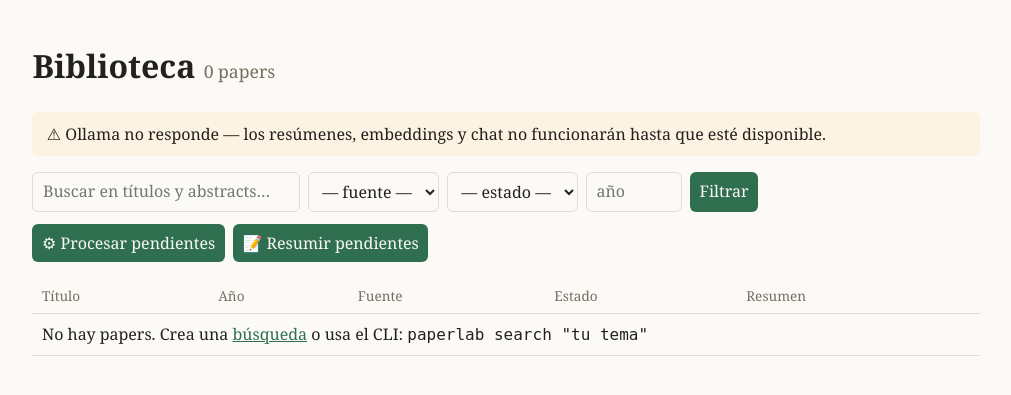
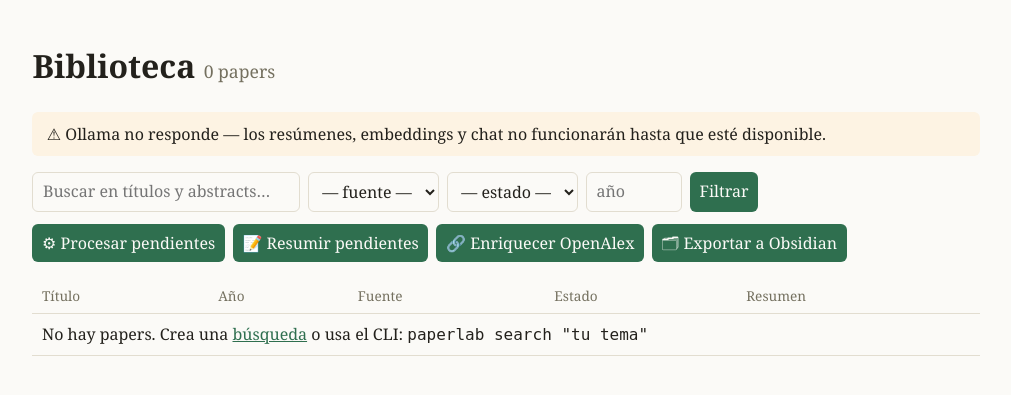
Before and after one commit to sriosGit/paperlab, a FastAPI app: page / in a window 1280 px wide. Shown: the part 51-446 px from the top of the page, without its empty margins (134-1145 px from the left). Run offline with FastAPI, Linux system fonts and the light colour scheme; data comes from the database, SQL or seed files in the repository; data that the repository does not hold is empty.

Commit message:
web: botones para enriquecer OpenAlex y exportar a Obsidian
Dos trabajos en background nuevos en la Biblioteca, sobre la misma
infraestructura de jobs: POST /jobs/enrich (rellena openalex_id y citas
por DOI/arXiv) y POST /jobs/export-obsidian (export al vault, con log de
huérfanas). El botón de export se deshabilita si OBSIDIAN_VAULT_PATH no
está configurado.

Co-Authored-By: Claude Fable 5 <noreply@anthropic.com>

```diff
--- a/src/paperlab/web/app.py
+++ b/src/paperlab/web/app.py
@@ -12,7 +12,7 @@ from fastapi.responses import HTMLResponse, RedirectResponse
 from fastapi.staticfiles import StaticFiles
 from fastapi.templating import Jinja2Templates
 
-from .. import analyze, db, llm, synthesize
+from .. import analyze, config, db, llm, synthesize
 from .. import pdf as pdf_mod
 from ..ingest import run_search
 
@@ -78,6 +78,56 @@ def _summarize_all():
             _log(f"[{i}/{len(ids)}] paper {pid}: {e}")
 
 
+def _enrich_openalex():
+    from ..ingest import openalex
+    from ..ingest.base import store_papers
+
+    conn = db.get_conn()
+    pendientes = conn.execute(
+        """SELECT id, doi, arxiv_id FROM papers
+           WHERE openalex_id IS NULL AND (doi IS NOT NULL OR arxiv_id IS NOT NULL)
+           ORDER BY id"""
+    ).fetchall()
+    _log(f"papers por enriquecer: {len(pendientes)}")
+    citas_antes = conn.execute("SELECT COUNT(*) FROM citations").fetchone()[0]
+    enriquecidos = fallidos = 0
+    for i, row in enumerate(pendientes, 1):
+        try:
+            paper = openalex.fetch_by_ids(row["doi"], row["arxiv_id"])
+        except Exception as e:  # noqa: BLE001 — un paper no debe tumbar el lote
+            _log(f"[{i}/{len(pendientes)}] paper {row['id']}: ERROR {e}")
+            fallidos += 1
+            continue
+        if paper and paper.openalex_id:
+            store_papers(conn, [paper])
+            enriquecidos += 1
+        else:
+            fallidos += 1
+        _log(f"[{i}/{len(pendientes)}] paper {row['id']}: {'ok' if paper else 'sin match'}")
+    citas_despues = conn.execute("SELECT COUNT(*) FROM citations").fetchone()[0]
+    _log(
+        f"enriquecidos: {enriquecidos} · sin match/error: {fallidos} · "
+        f"citas nuevas: {citas_despues - citas_antes}"
+    )
+
+
+def _export_obsidian():
+    from ..export import obsidian
+
+    if config.OBSIDIAN_VAULT_PATH is None:
+        raise RuntimeError("define OBSIDIAN_VAULT_PATH en .env para exportar")
+    conn = db.get_conn()
+    _log(f"exportando a {config.OBSIDIAN_VAULT_PATH}…")
+    s = obsidian.export_vault(conn, config.OBSIDIAN_VAULT_PATH)
+    _log(
+        f"papers: {s['notas']} · MOCs: {s['mocs']} · nuevos {s['nuevas']}, "
+        f"actualizados {s['actualizadas']}, sin cambios {s['sin_cambios']}, "
+        f"renombrados {s['renombradas']} · huérfanas: {len(s['huerfanas'])}"
+    )
+    for h in s["huerfanas"]:
+        _log(f"  huérfana (borra con el CLI --prune): {h}")
+
+
 # ------------------------------------------------------------- biblioteca
 
 @app.get("/", response_class=HTMLResponse)
@@ -116,7 +166,8 @@ def library(request: Request, q: str = "", source: str = "", year: str = "", sta
     return templates.TemplateResponse(
         request, "library.html",
         {"papers": papers, "counts": counts, "q": q, "source": source,
-         "year": year, "status": status, "job": job, "ollama_ok": llm.is_available()},
+         "year": year, "status": status, "job": job, "ollama_ok": llm.is_available(),
+         "obsidian_vault": config.OBSIDIAN_VAULT_PATH},
     )
 
 
@@ -281,6 +332,18 @@ def start_summarize(request: Request):
     return templates.TemplateResponse(request, "_job.html", {"job": job})
 
 
+@app.post("/jobs/enrich", response_class=HTMLResponse)
+def start_enrich(request: Request):
+    _run_job("enriquecer OpenAlex", _enrich_openalex)
+    return templates.TemplateResponse(request, "_job.html", {"job": job})
+
+
+@app.post("/jobs/export-obsidian", response_class=HTMLResponse)
+def start_export_obsidian(request: Request):
+    _run_job("exportar a Obsidian", _export_obsidian)
+    return templates.TemplateResponse(request, "_job.html", {"job": job})
+
+
 @app.get("/jobs/status", response_class=HTMLResponse)
 def job_status(request: Request):
     return templates.TemplateResponse(request, "_job.html", {"job": job})
--- a/src/paperlab/web/templates/library.html
+++ b/src/paperlab/web/templates/library.html
@@ -28,6 +28,14 @@
 <div class="actions">
   <button hx-post="/jobs/process" hx-target="#job" hx-swap="innerHTML">⚙ Procesar pendientes</button>
   <button hx-post="/jobs/summarize" hx-target="#job" hx-swap="innerHTML">📝 Resumir pendientes</button>
+  <button hx-post="/jobs/enrich" hx-target="#job" hx-swap="innerHTML"
+          title="Rellena openalex_id y citas de papers que solo tienen DOI/arXiv">🔗 Enriquecer OpenAlex</button>
+  {% if obsidian_vault %}
+  <button hx-post="/jobs/export-obsidian" hx-target="#job" hx-swap="innerHTML"
+          title="Exporta notas, wikilinks y MOCs a {{ obsidian_vault }}">🗂 Exportar a Obsidian</button>
+  {% else %}
+  <button disabled title="Define OBSIDIAN_VAULT_PATH en .env para activar el export">🗂 Exportar a Obsidian</button>
+  {% endif %}
 </div>
 <div id="job">{% include "_job.html" %}</div>
 
```
Also changed, not shown: README.md.
